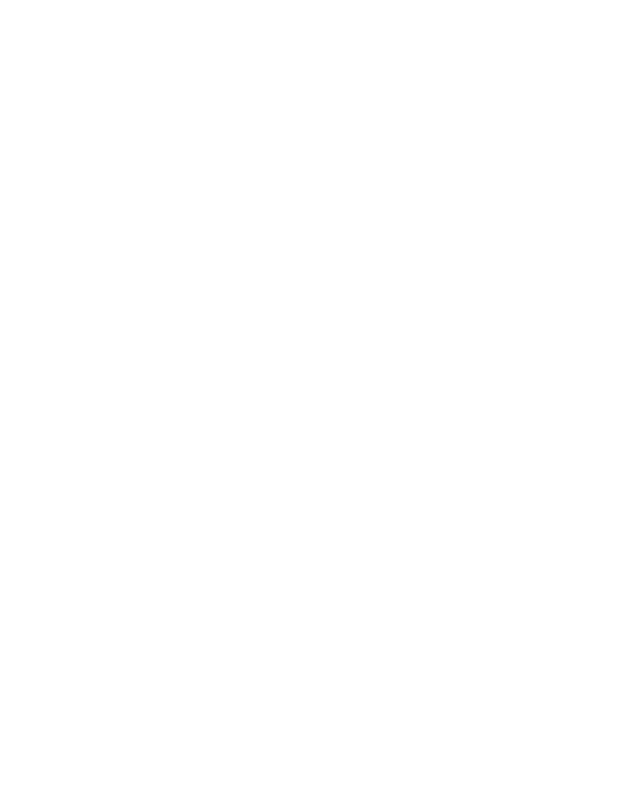
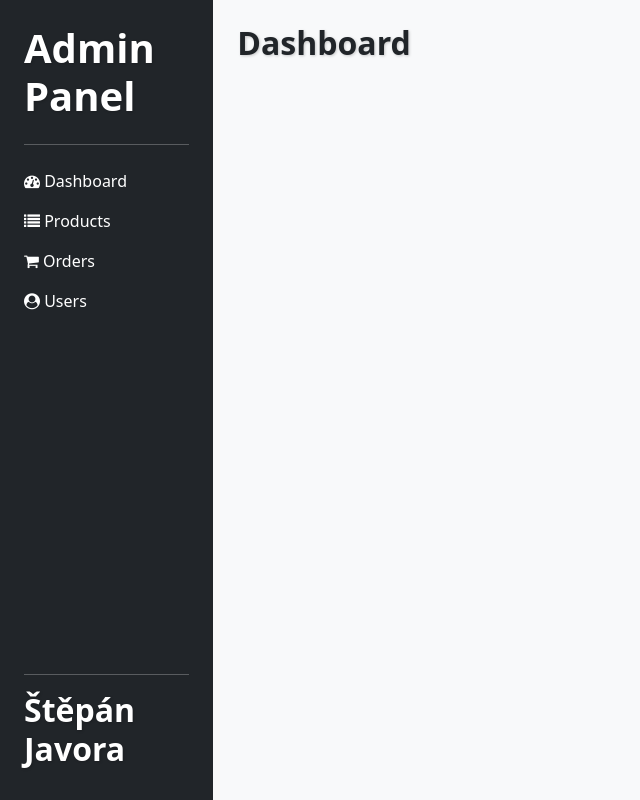
Before and after one commit to Stepan69420/bootstrap, a plain HTML site: page admin.html in a window 1280 px wide. Shown: the whole page, without its empty margins (0-640 px from the left). Drawn offline with Linux system fonts and the light colour scheme.

Commit message:
bootstrap

```diff
--- a/admin.html
+++ b/admin.html
@@ -1,9 +1,43 @@
 <!doctype html>
 <html lang="en">
 <head>
-  <meta charset="utf-8">
-  <meta name="viewport" content="width=device-width, initial-scale=1">
-  <title>Bootstrap demo</title>
-  <link rel="stylesheet" href="css/bootstrap.css">
-  <link rel="stylesheet" href="css/_custom.css">
+    <meta charset="utf-8">
+    <meta name="viewport" content="width=device-width, initial-scale=1">
+    <title>Bootstrap demo</title>
+    <link rel="stylesheet" href="css/bootstrap.css">
+    <link rel="stylesheet" href="css/_custom.css">
+    <link rel="stylesheet" href="https://cdnjs.cloudflare.com/ajax/libs/font-awesome/4.7.0/css/font-awesome.min.css">
+
 </head>
+<body>
+<div class="container-fluid">
+    <div class="row">
+        <!-- sidebar -->
+        <div class="col-md-3 col-lg-2 col-sm-4 d-flex flex-column bg-dark p-4 vh-100">
+            <h1 class="text-white">Admin Panel </h1>
+            <hr class="text-white">
+            <nav class="nav d-flex flex-column mb-auto">
+                <a class="nav-link text-white py-2 px-0" href=""> <i class="fa fa-tachometer" aria-hidden="true"></i>
+                    Dashboard</a>
+                <a class="nav-link text-white py-2 px-0" href=""> <i class="fa fa-list" aria-hidden="true"></i> Products</a>
+                <a class="nav-link text-white py-2 px-0" href=""> <i class="fa fa-shopping-cart" aria-hidden="true"></i>
+                    Orders</a>
+                <a class="nav-link text-white py-2 px-0" href=""> <i class="fa fa-user-circle" aria-hidden="true"></i>
+                    Users</a>
+            </nav>
+            <hr class="text-white">
+            <div class="text-white">
+                <h2>Štěpán Javora</h2>
+            </div>
+        </div>
+        <!-- content -->
+        <div class="col-sm-8 col-md-9 col-lg-10 bg-light vh-100 p-4">
+            <h2>Dashboard</h2>
+
+        </div>
+    </div>
+</div>
+
+<script src="js/bootstrap.bundle.js"></script>
+</body>
+</html>
```
